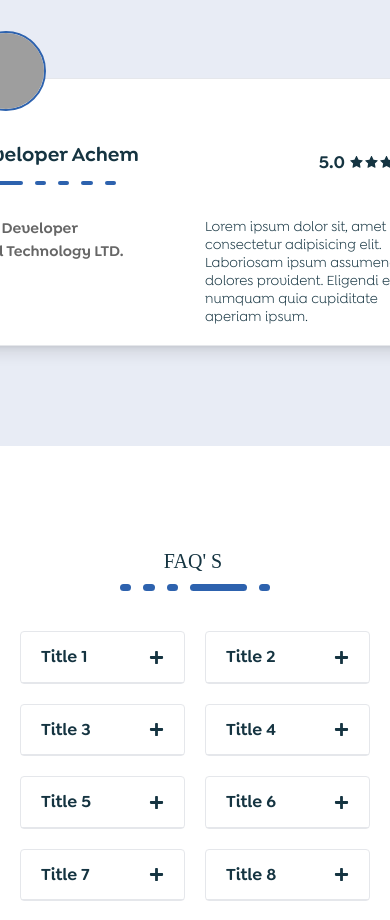
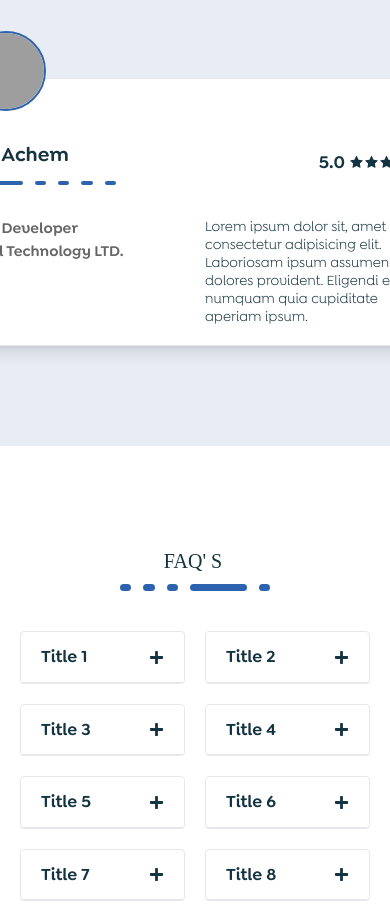
Before and after one commit to developerachem/ETL-Software, a React (Vite) app: page /service/android-development in a window 390 px wide. Shown: the part 4280-5200 px from the top of the page. Built offline with nearby package versions, Linux system fonts and the light colour scheme; grey boxes are pictures that could not be loaded; a web font is replaced by a local one.

Commit message:
Service SIngle Page Responsive Design

```diff
--- a/src/pages/serviceSingle/ServiceSingle.tsx
+++ b/src/pages/serviceSingle/ServiceSingle.tsx
@@ -487,7 +487,7 @@ const SliderBox = () => {
       />
       <div className="mt-10 flex justify-between">
         <div className="">
-          <h3 className="font-[font-500] text-[20px]">Developer Achem</h3>
+          <h3 className="font-[font-500] text-[20px]">MD Achem</h3>
           <div
             className={`flex justify-between gap-3 w-[150px] items-center mt-3`}
           >
```
